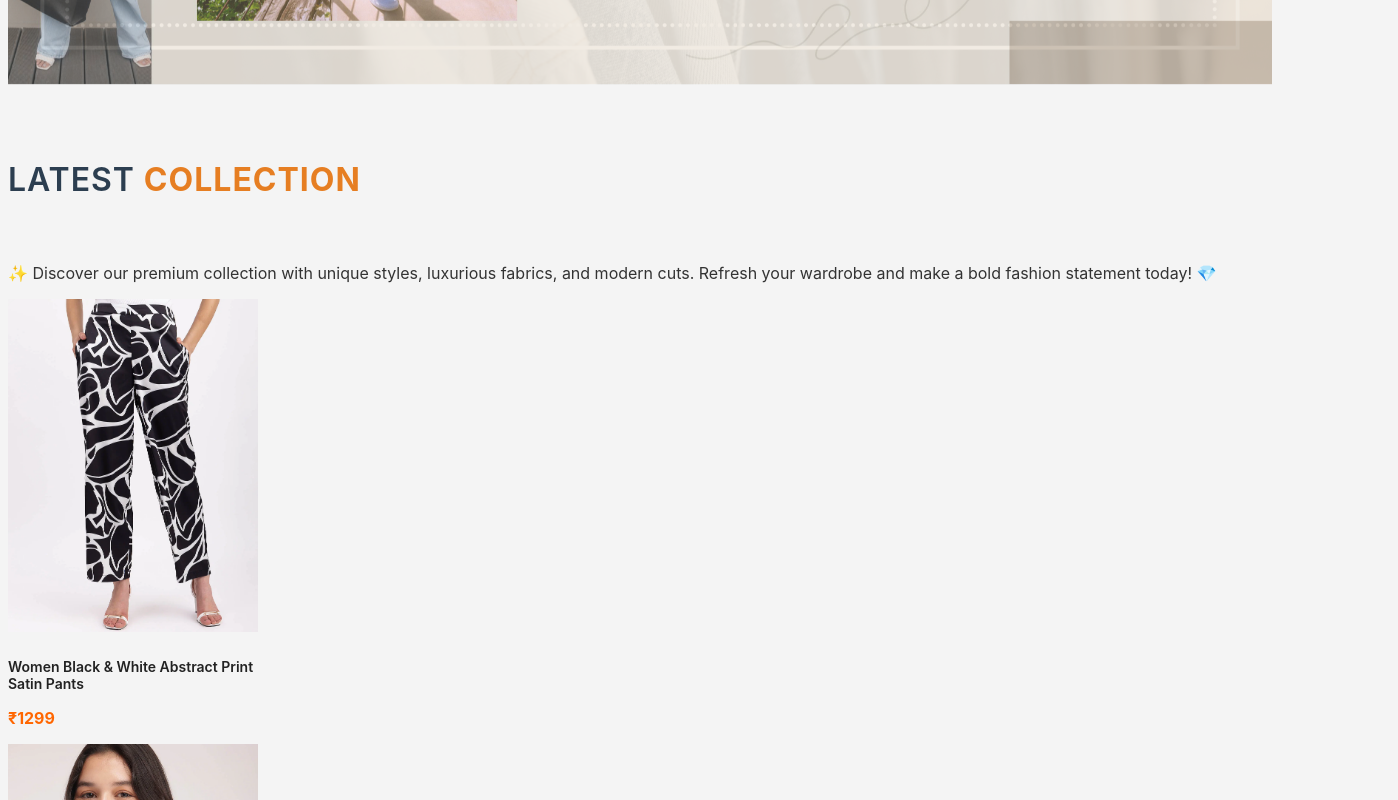
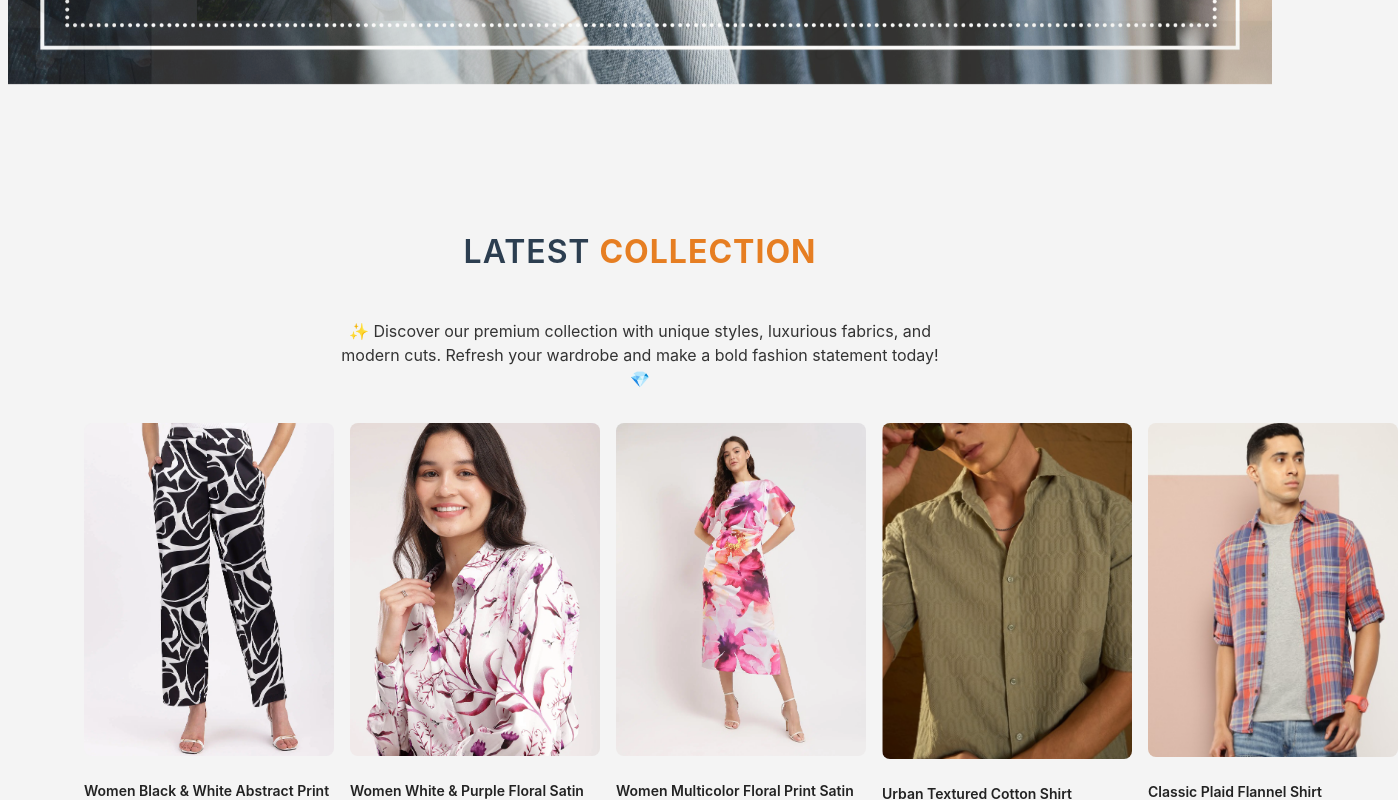
Before and after one commit to Shivayogi612/final-project-, a React (Vite) app in the folder frontend/: page / in a window 1280 px wide. Shown: the part 700-1500 px from the top of the page, 1398 px wide, since content can reach past the window. Built offline with nearby package versions, Linux system fonts and the light colour scheme; no server answers.

Commit message:
Update LatestCollection.css

```diff
--- a/frontend/src/components/LatestCollection.css
+++ b/frontend/src/components/LatestCollection.css
@@ -1,228 +1,89 @@
-/* Navbar Styles */
-.Nav {
-  display: flex;
-  align-items: center;
-  justify-content: space-between;
-  margin-right: 20px;
-  margin-left: 20px;
-  font-weight: 500;
-  height: 100px;
+.latestcollection {
+    margin: 2.5rem;
+    z-index: -8;
 }
 
-/* Logo */
-.logo {
-  width: 20vw;
+/* Header Styling */
+.latestcollection1 {
+    text-align: center;
+    padding-top: 2rem;
+    padding-bottom: 2rem;
+    font-size: 1.875rem;
+    z-index: -8;
 }
 
-/* Navigation Links */
-.Navul {
-  display: none;
-  gap: 45px;
-  font-size: 0.875rem;
-  color: #374151;
-  margin-right: 10px;
+/* Paragraph Text Styling */
+.latestp1 {
+    width: 90%; /* Increased width for better readability on mobile */
+    max-width: 600px; /* Prevents text from stretching too wide on larger screens */
+    margin: auto;
+    font-size: 0.85rem;
+    line-height: 1.5; /* Improves readability */
+    text-align: center;
 }
 
-.Navul > a {
-  text-decoration: none;
-  font-size: 1.2vw;
-  color: black;
+/* Adjust font size for small screens */
+@media (min-width: 640px) {
+    .latestp1 {
+        font-size: 0.9rem;
+    }
 }
 
-/* Navigation Links Wrapper */
-.Navlink {
-  display: flex;
-  flex-direction: column;
-  align-items: center;
-  gap: 0.1vw;
+/* Adjust font size for medium screens */
+@media (min-width: 768px) {
+    .latestp1 {
+        font-size: 1rem;
+    }
 }
 
-/* Search Icon */
-.searchicon {
-  width: 3.5vw;
-  cursor: pointer;
+/* Product Grid */
+.renderproduct {
+    display: grid;
+    grid-template-columns: repeat(2, 1fr); /* Default: 2 columns for better mobile layout */
+    gap: 1rem;
+    row-gap: 1.5rem;
+    padding: 0 1rem; /* Adds some padding for better spacing */
 }
 
-/* Responsive Styles */
-@media (min-width: 640px) {
-  .Navul {
-      display: flex;
-  }
-  .Nav {
-      margin-right: 90px;
-      margin-left: 70px;
-  }
-  .logo {
-      width: 12vw;
-  }
-  .searchicon {
-      width: 1.5vw;
-  }
+/* Ensure images don't overflow */
+.renderproduct img {
+    max-width: 100%;
+    height: auto;
+    border-radius: 8px; /* Soft rounded corners for better aesthetics */
 }
 
-/* Navbar Right Section */
-.navright {
-  display: flex;
-  align-items: center;
-  gap: 1.5rem;
+/* On screens smaller than 480px (Extra Small Mobiles), show 1 column */
+@media (max-width: 480px) {
+    .renderproduct {
+        grid-template-columns: repeat(1, 1fr);
+    }
 }
 
-/* Profile Dropdown */
-.group {
-  position: relative;
+/* On small screens (640px and above), set 2 columns */
+@media (min-width: 640px) {
+    .renderproduct {
+        grid-template-columns: repeat(2, 1fr);
+    }
 }
 
-.profileicon {
-  width: 1.25rem;
-  cursor: pointer;
+/* On medium screens (768px and above), set 3 columns */
+@media (min-width: 768px) {
+    .renderproduct {
+        grid-template-columns: repeat(3, 1fr);
+    }
 }
 
-/* Dropdown Menu */
-.dropdown-menu {
-  display: none;
-  position: absolute;
-  right: 0;
-  padding-top: 1rem;
-  background-color: #f1f5f9;
-  color: #6b7280;
-  width: 11rem;
-  border-radius: 0.25rem;
+/* On large screens (1024px and above), set 4 columns */
+@media (min-width: 1024px) {
+    .renderproduct {
+        grid-template-columns: repeat(4, 1fr);
+    }
 }
 
-.group:hover .dropdown-menu {
-  display: block;
+/* On extra-large screens (1200px and above), set 5 columns */
+@media (min-width: 1200px) {
+    .renderproduct {
+        grid-template-columns: repeat(5, 1fr);
+        margin-left: 20px;
+    }
 }
-
-/* Dropdown Menu Items */
-.menu1 {
-  display: flex;
-  flex-direction: column;
-  padding: 10px;
-}
-
-.menup {
-  cursor: pointer;
-  font-size: 3vw;
-  padding: 5px 10px;
-}
-
-.menup:hover {
-  color: black;
-}
-
-@media (min-width: 640px) {
-  .menuicon {
-      display: none;
-  }
-  .menup {
-      font-size: 1vw;
-  }
-}
-
-/* Cart Section */
-.cart {
-  position: relative;
-}
-
-.carticon {
-  width: 1.25rem;
-  min-width: 1.25rem;
-}
-
-.cartno {
-  position: absolute;
-  right: -5px;
-  top: 5px;
-  width: 1rem;
-  text-align: center;
-  line-height: 1rem;
-  background-color: black;
-  color: white;
-  aspect-ratio: 1 / 1;
-  border-radius: 50%;
-  font-size: 8px;
-}
-
-/* Mobile Menu Icon */
-.menuicon {
-  width: 1.25rem;
-  cursor: pointer;
-}
-
-/* 🔹 SIDE MENU STYLES (Fixed & Improved) */
-.sidemenu {
-  position: fixed;
-  top: 0;
-  left: 0;
-  width: 100vw;
-  height: 100vh;
-  background-color: rgba(0, 0, 0, 0.6); /* Dark transparent overlay */
-  backdrop-filter: blur(8px); /* Blurred background effect */
-  display: flex;
-  align-items: center;
-  justify-content: flex-start;
-  transform: translateX(-100%);
-  transition: transform 0.3s ease-in-out;
-  z-index: 999;
-}
-
-.sidemenu.visible {
-  transform: translateX(0);
-}
-
-/* Inner Side Menu */
-.sidemenu1 {
-  background: white;
-  width: 75%;
-  height: 100%;
-  padding: 25px;
-  display: flex;
-  flex-direction: column;
-  box-shadow: 2px 0 10px rgba(0, 0, 0, 0.2);
-}
-
-/* Prevent scrolling when menu is open */
-body.menu-open {
-  overflow: hidden;
-}
-
-/* Back Button */
-.sidemenu2 {
-  display: flex;
-  align-items: center;
-  gap: 10px;
-  padding: 15px;
-  font-size: 18px;
-  font-weight: 500;
-  cursor: pointer;
-  color: black;
-}
-
-.sidemenu2 img {
-  width: 20px;
-}
-
-/* Side Menu Links */
-.sidemenu1 a {
-  display: block;
-  width: 100%;
-  padding: 15px;
-  font-size: 18px;
-  font-weight: 500;
-  text-decoration: none;
-  color: black;
-  border-bottom: 1px solid #e5e7eb;
-  transition: color 0.2s ease-in-out;
-}
-
-.sidemenu1 a:hover {
-  color: #6a1b9a; /* Purple hover effect */
-  background-color: #f3f3f3;
-}
-
-/* Responsive Improvements */
-@media (max-width: 640px) {
-  .sidemenu1 {
-      width: 80%;
-  }
-}
```
